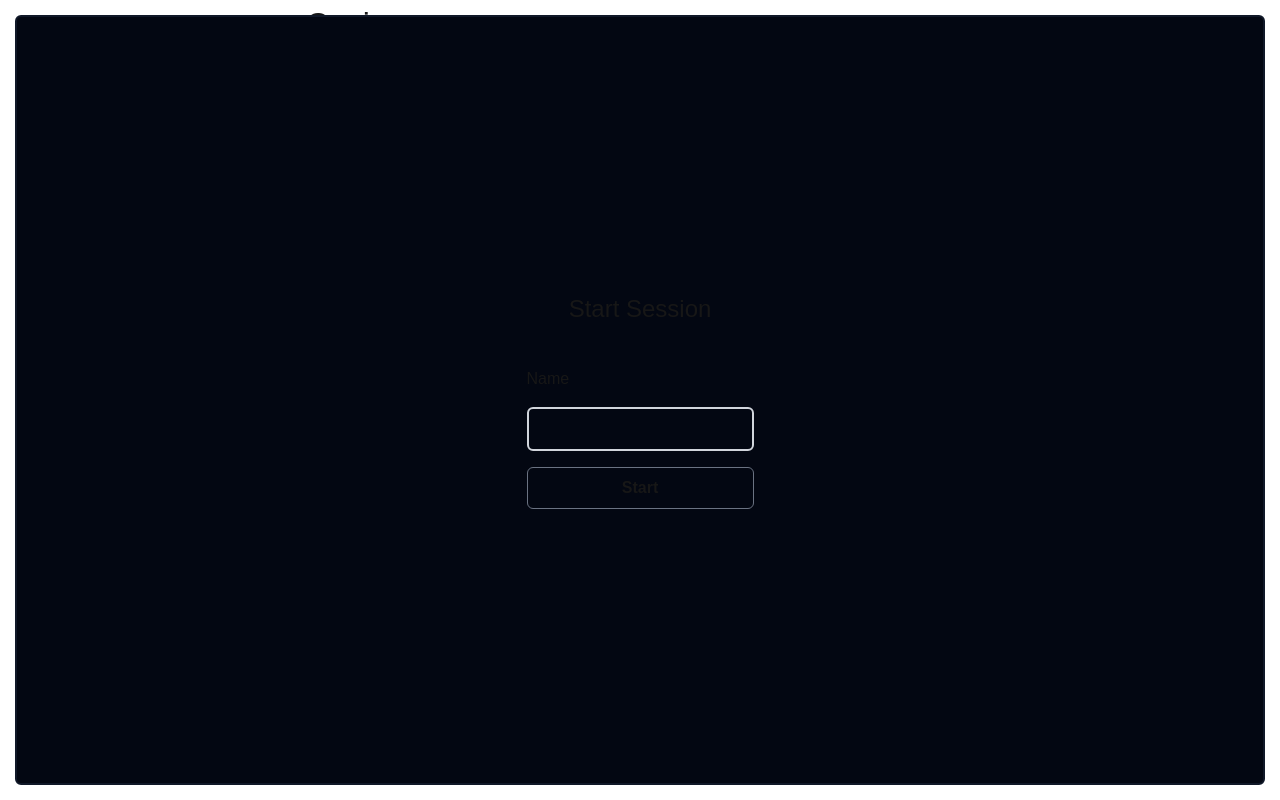
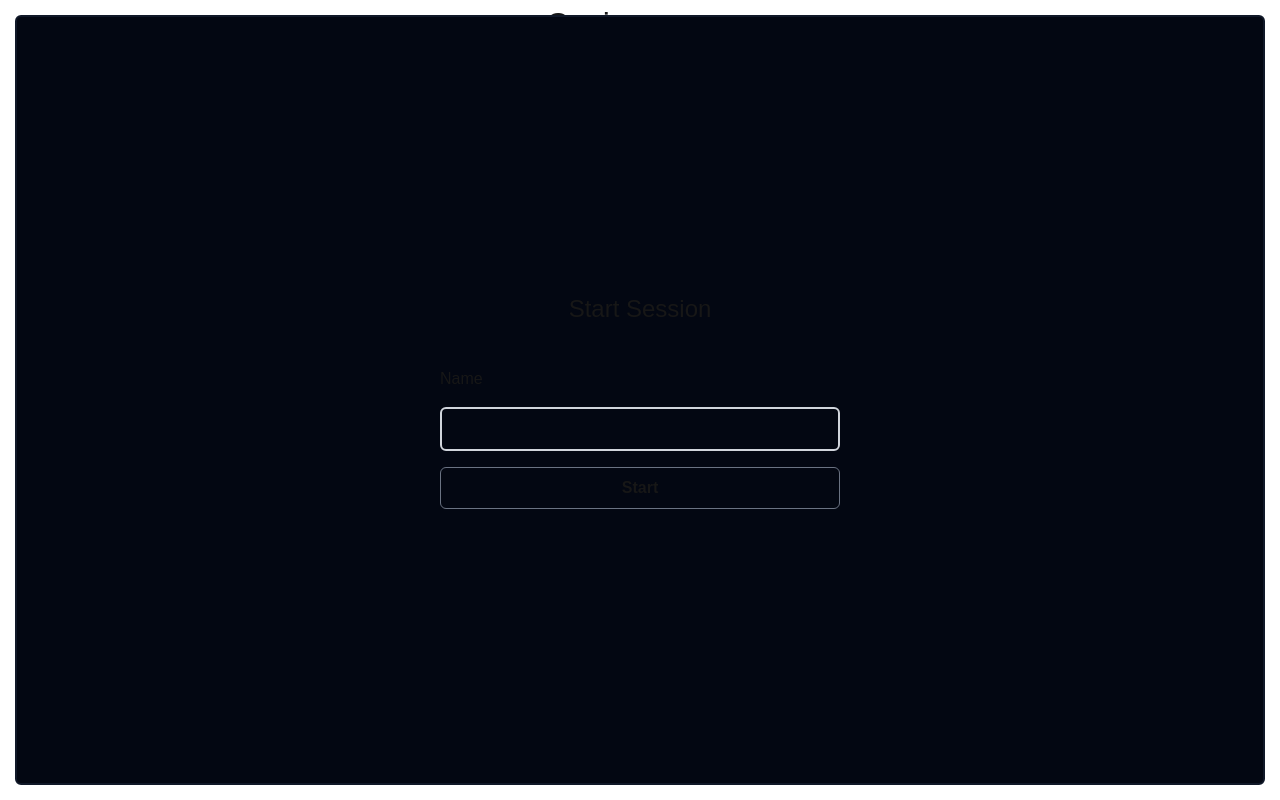
Before and after one commit to sonickseven/casino-cheat, a Next.js app: page / in a window 1280 px wide. Built offline with nearby package versions, Linux system fonts and the light colour scheme.

Commit message:
Adding continuos deploying

```diff
--- a/src/app/page.tsx
+++ b/src/app/page.tsx
@@ -7,7 +7,7 @@ export default function Home() {
 
   return (
     <div>
-      <Container className="max-w-[800px]">
+      <Container className="max-w-[800px] mx-auto">
         <h1 className="text-[2rem] text-center mb-[20px]">Casino game</h1>
         <StartSession/>
         <GameOver/>
--- a/src/components/commons/buttons/button.tsx
+++ b/src/components/commons/buttons/button.tsx
@@ -4,6 +4,6 @@ export default function Button({ style, text, disabled, type, onClick, primary,
     if (primary)
         return <button {...{style, disabled, onClick, type }} className={`w-full hover:bg-blue-700 focus:outline-none focus:ring-2 focus:ring-offset-2 focus:ring-blue-500 px-5 py-2 bg-blue-500 cursor-pointer font-bold rounded-md `}>{text}</button>
     if (success)
-        return <button {...{style, disabled, onClick, type }} className={`w-full hover:bg-blue-700 focus:outline-none focus:ring-2 focus:ring-offset-2 focus:ring-blue-500 px-5 py-2 bg-green-500 cursor-pointer font-bold rounded-md `}>{text}</button>
-    return <button {...{ style, disabled, onClick, type }} className={`w-full hover:bg-blue-700 focus:outline-none focus:ring-2 focus:ring-offset-2 focus:ring-blue-500 px-5 py-2 bg-transparent cursor-pointer font-bold rounded-md border-1 border-gray-500`}>{text}</button>
+        return <button {...{style, disabled, onClick, type }} className={`w-full hover:bg-green-700 focus:outline-none focus:ring-2 focus:ring-offset-2 focus:ring-blue-500 px-5 py-2 bg-green-500 cursor-pointer font-bold rounded-md `}>{text}</button>
+    return <button {...{ style, disabled, onClick, type }} className={`w-full hover:opacity-80 focus:outline-none focus:ring-2 focus:ring-offset-2 focus:ring-blue-500 px-5 py-2 bg-transparent cursor-pointer font-bold rounded-md border-1 border-gray-500`}>{text}</button>
 }
--- a/src/components/startSession/index.tsx
+++ b/src/components/startSession/index.tsx
@@ -56,7 +56,7 @@ export default function StartSession(): ReactElement {
 
     return <Container className="fixed top-[15px] left-[15px] right-[15px] bottom-[15px] bg-gray-950 flex flex-col items-center justify-center border-2 border-gray-900 rounded-md">
         <h2 className="mb-10 text-[1.5rem]">Start Session</h2>
-        <form onSubmit={saveUser}>
+        <form onSubmit={saveUser} className="w-[95%] max-w-[400px]">
             <div className="flex flex-col gap-4">
                 <label htmlFor="name">Name</label>
                 <input required value={userLocal} onChange={evt => setUserLocal(evt.target.value)} type="text" id="name" className="border-2 border-gray-300 rounded-md p-2" />
```
